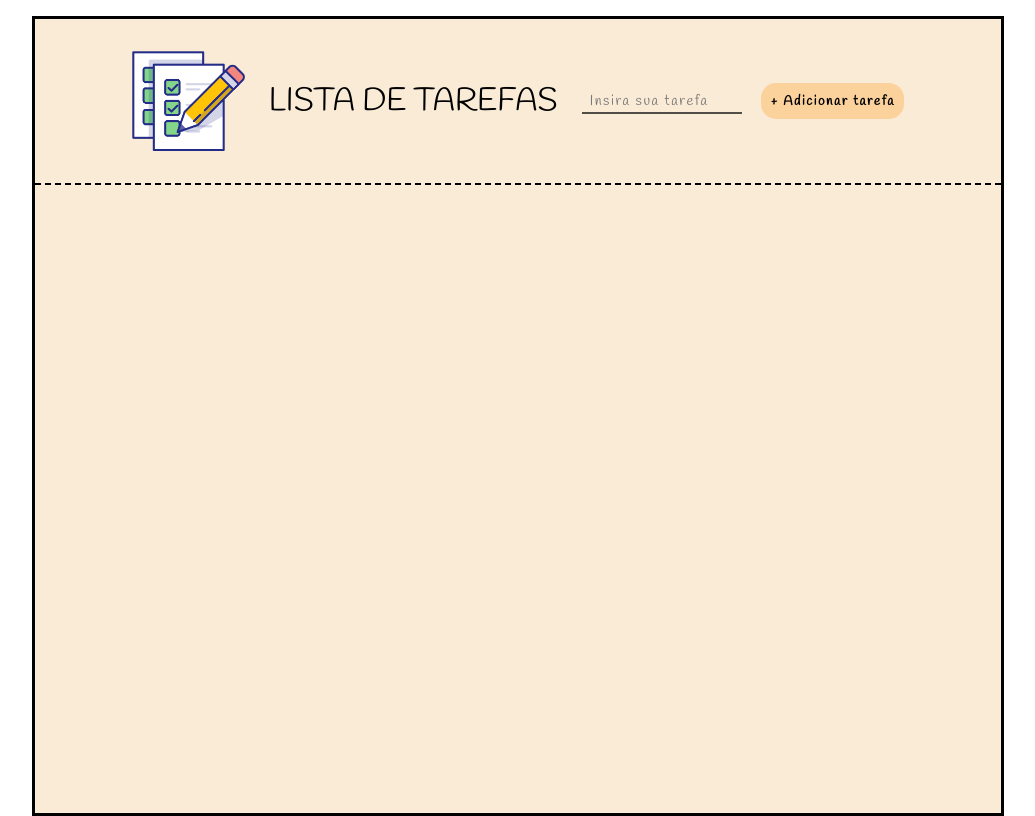
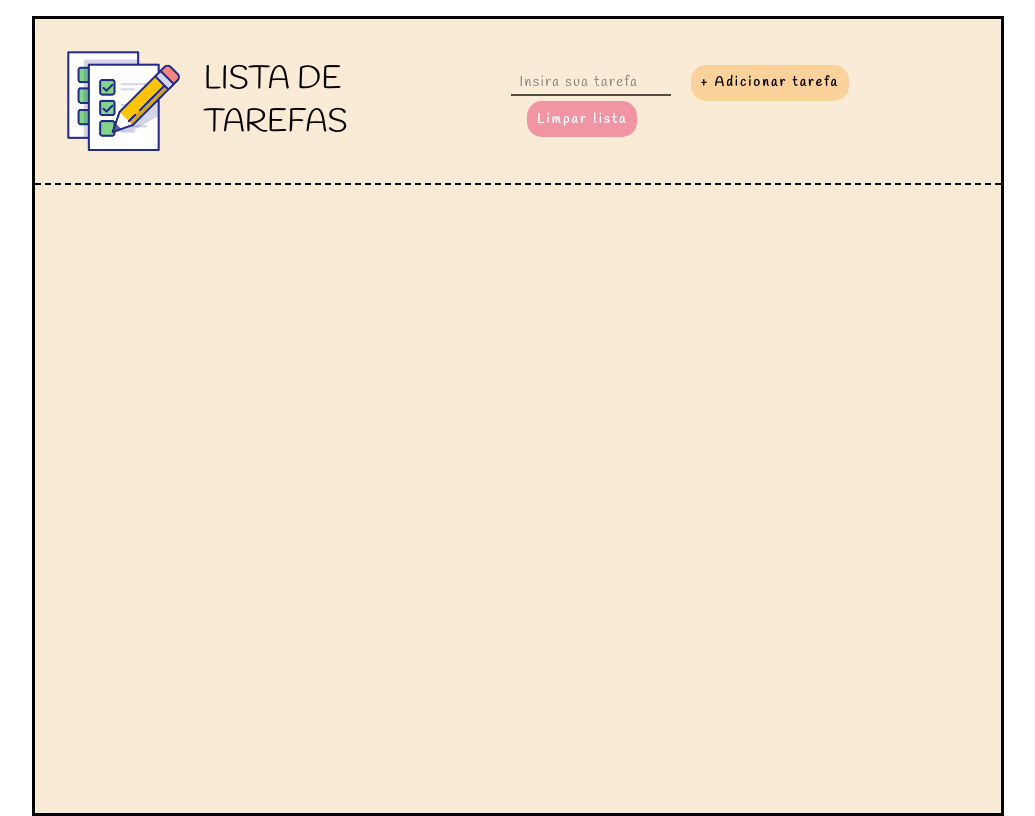
Before and after one commit to douglas-yokomizo/curso_ebac_frontend, a plain HTML site: page index.html in a window 1280 px wide. Shown: the whole page, without its empty margins (122-1157 px from the left). Drawn offline with nearby package versions, Linux system fonts and the light colour scheme.

Commit message:
botão para limpar a lista adicionado

```diff
--- a/index.html
+++ b/index.html
@@ -26,6 +26,7 @@
             required
           />
           <button type="submit">+ Adicionar tarefa</button>
+          <button class="limpar" type="reset">Limpar lista</button>
         </form>
       </header>
 
--- a/main.js
+++ b/main.js
@@ -16,3 +16,9 @@ $('form').on('submit', function(adicionarTarefa){
 $('ul').on('click', 'a', function() {
     $(this).css("text-decoration", "line-through");
   });
+
+$('form').on('reset', function(limparLista){
+    limparLista.preventDefault();
+
+    $('ul').empty();
+})
--- a/style.css
+++ b/style.css
@@ -68,7 +68,7 @@ header button {
     cursor: pointer;
     background-color: rgb(252, 210, 156);
     transition: ease .5s;
-    letter-spacing: .1rem;
+    letter-spacing: .15rem;
 }
 
 header button:hover{
@@ -91,3 +91,12 @@ ul li {
 .done{
     text-decoration: line-through;
 }
+
+.limpar{
+    background-color: rgb(241, 149, 165);
+    color: #fff;
+}
+
+.limpar:hover{
+    background-color: rgb(248, 109, 132);
+}
```
